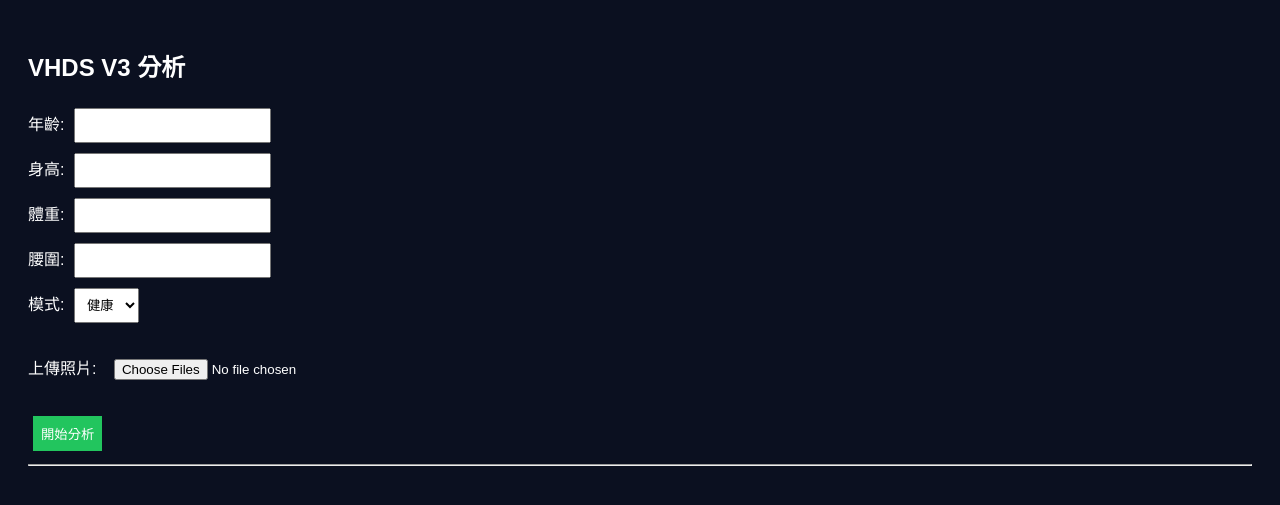
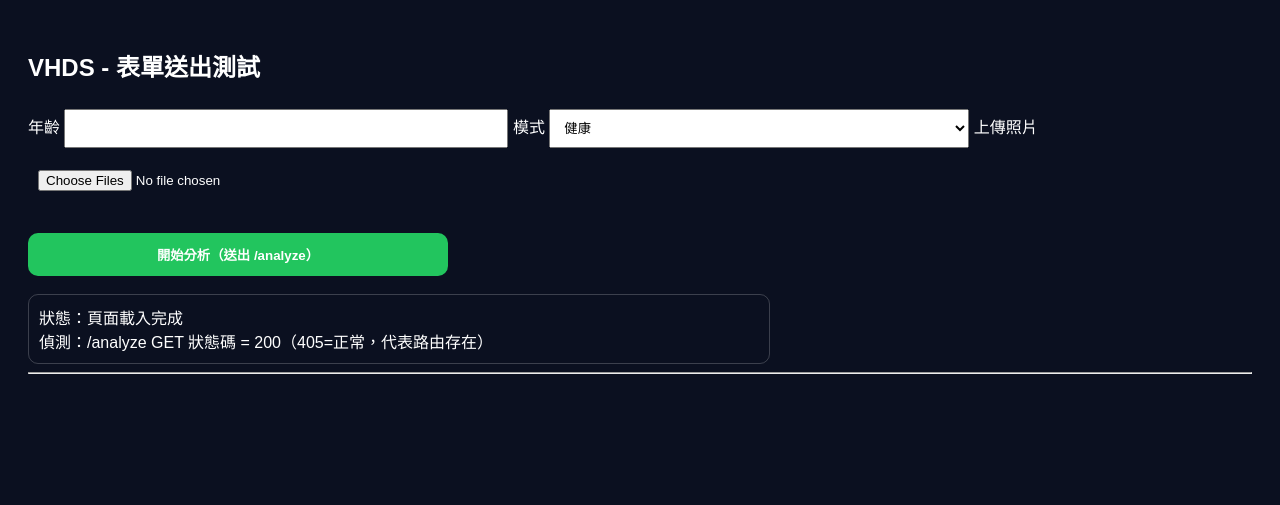
Before and after one commit to berry-cc/health-line-app, a Python web app: template templates/index.html in a window 1280 px wide. Shown: the top 505 px of the page. Run offline with Jinja, Linux system fonts and the light colour scheme; the template is opened without the code that fills it, so the values that code supplies are empty.

Commit message:
Update index.html

```diff
--- a/templates/index.html
+++ b/templates/index.html
@@ -3,127 +3,82 @@
 <head>
 <meta charset="utf-8">
 <meta name="viewport" content="width=device-width, initial-scale=1">
-<title>VHDS V3</title>
-
+<title>VHDS Submit Test</title>
 <style>
-body{
-background:#0b1020;
-color:white;
-font-family:sans-serif;
-padding:20px;
-}
-input,select,button{
-padding:8px;
-margin:5px;
-}
-#photoPreview img{
-width:80px;
-margin:5px;
-border-radius:8px;
-}
-button{
-background:#22c55e;
-color:white;
-border:none;
-cursor:pointer;
-}
+  body{background:#0b1020;color:#fff;font-family:sans-serif;padding:20px}
+  input,select{padding:10px;margin:6px 0;width:100%;max-width:420px}
+  #photoPreview{display:flex;gap:8px;flex-wrap:wrap;margin:10px 0}
+  #photoPreview img{width:80px;height:80px;object-fit:cover;border-radius:8px;border:1px solid rgba(255,255,255,.2)}
+  .btn{display:inline-block;background:#22c55e;color:#fff;border:none;border-radius:10px;font-weight:900;cursor:pointer;padding:12px 14px}
+  .msg{margin-top:12px;padding:10px;border:1px solid rgba(255,255,255,.2);border-radius:10px;max-width:720px;white-space:pre-wrap}
 </style>
-
 </head>
-
 <body>
 
-<h2>VHDS V3 分析</h2>
+<h2>VHDS - 表單送出測試</h2>
 
-<form method="POST" action="/analyze" enctype="multipart/form-data">
+<form id="vhdsForm" method="POST" action="{{ url_for('analyze') }}" enctype="multipart/form-data">
+  <label>年齡
+    <input name="age" id="age" type="number">
+  </label>
 
-年齡:
-<input name="age" id="age"><br>
-
-身高:
-<input name="height" id="height"><br>
-
-體重:
-<input name="weight" id="weight"><br>
-
-腰圍:
-<input name="waist" id="waist"><br>
-
-模式:
+  <label>模式
     <select name="mode" id="mode">
       <option value="health">健康</option>
       <option value="skin">肌膚</option>
       <option value="face">面相</option>
       <option value="psy">心理</option>
     </select>
+  </label>
 
-<br><br>
-
-上傳照片:
-<input type="file" name="photo" id="photos" multiple>
+  <label>上傳照片
+    <input type="file" name="photo" id="photos" accept="image/*" multiple>
+  </label>
 
   <div id="photoPreview"></div>
 
-<br>
+  <!-- ✅ 用 input submit，iOS 最穩 -->
+  <input id="submitBtn" class="btn" type="submit" value="開始分析（送出 /analyze）">
+</form>
 
-<button type="submit">開始分析</button>
-
-</form>
+<div id="debug" class="msg">狀態：頁面載入完成</div>
 
 <hr>
 
 {% if result %}
-
-<h3>總分: {{result.overall}}</h3>
-
-<canvas id="radarCanvas" width="400" height="400"></canvas>
-
-{% for item in result.items %}
-
-<div>
-{{item.name}} : {{item.score}}
-</div>
-
-{% endfor %}
-
+  <h3>✅ 後端已回傳 result</h3>
+  <div class="msg">{{ result | tojson }}</div>
 {% endif %}
 
 <script>
-
-document.getElementById("photos").addEventListener("change",function(e){
-
-const preview=document.getElementById("photoPreview");
-
-preview.innerHTML="";
-
-for(const file of e.target.files){
-
-const img=document.createElement("img");
-
-img.src=URL.createObjectURL(file);
-
+  // 1) 縮圖預覽（你已經成功）
+  document.getElementById("photos").addEventListener("change", function(e){
+    const preview = document.getElementById("photoPreview");
+    preview.innerHTML = "";
+    for (const file of e.target.files) {
+      const img = document.createElement("img");
+      img.src = URL.createObjectURL(file);
       preview.appendChild(img);
-
     }
-
   });
 
-</script>
+  // 2) 送出提示：按下送出一定會看到這句（若看不到=根本沒 submit）
+  const form = document.getElementById("vhdsForm");
+  const debug = document.getElementById("debug");
+  form.addEventListener("submit", function(){
+    debug.textContent = "狀態：已觸發 submit（代表按鈕有反應），正在送出到 /analyze ...";
+  });
 
-<script src="{{ url_for('static', filename='radar.js') }}"></script>
-
-<script>
-
-{% if result %}
-
-const items = {{result.items | tojson}};
-
-if(window.VHDSRadar){
-VHDSRadar.start("radarCanvas", items);
+  // 3) 路由存在性檢查：/analyze 用 GET 測試會得到 405（正常）
+  (async function(){
+    try{
+      const url = form.getAttribute("action");
+      const res = await fetch(url, { method: "GET" });
+      debug.textContent += "\n偵測：/analyze GET 狀態碼 = " + res.status + "（405=正常，代表路由存在）";
+    }catch(e){
+      debug.textContent += "\n偵測：fetch 失敗 = " + String(e);
     }
-
-{% endif %}
-
+  })();
 </script>
 
 </body>
```
Lines whose indentation alone changed are shown as unchanged.
